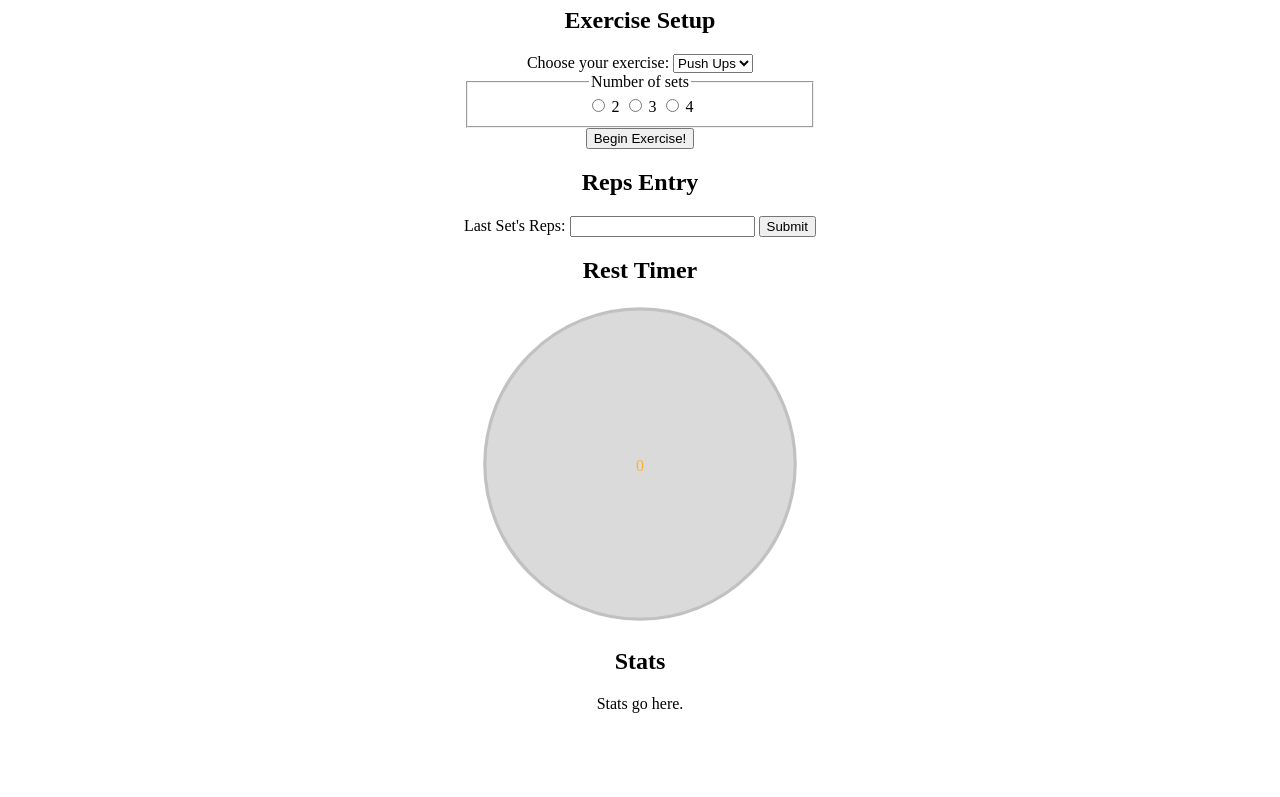
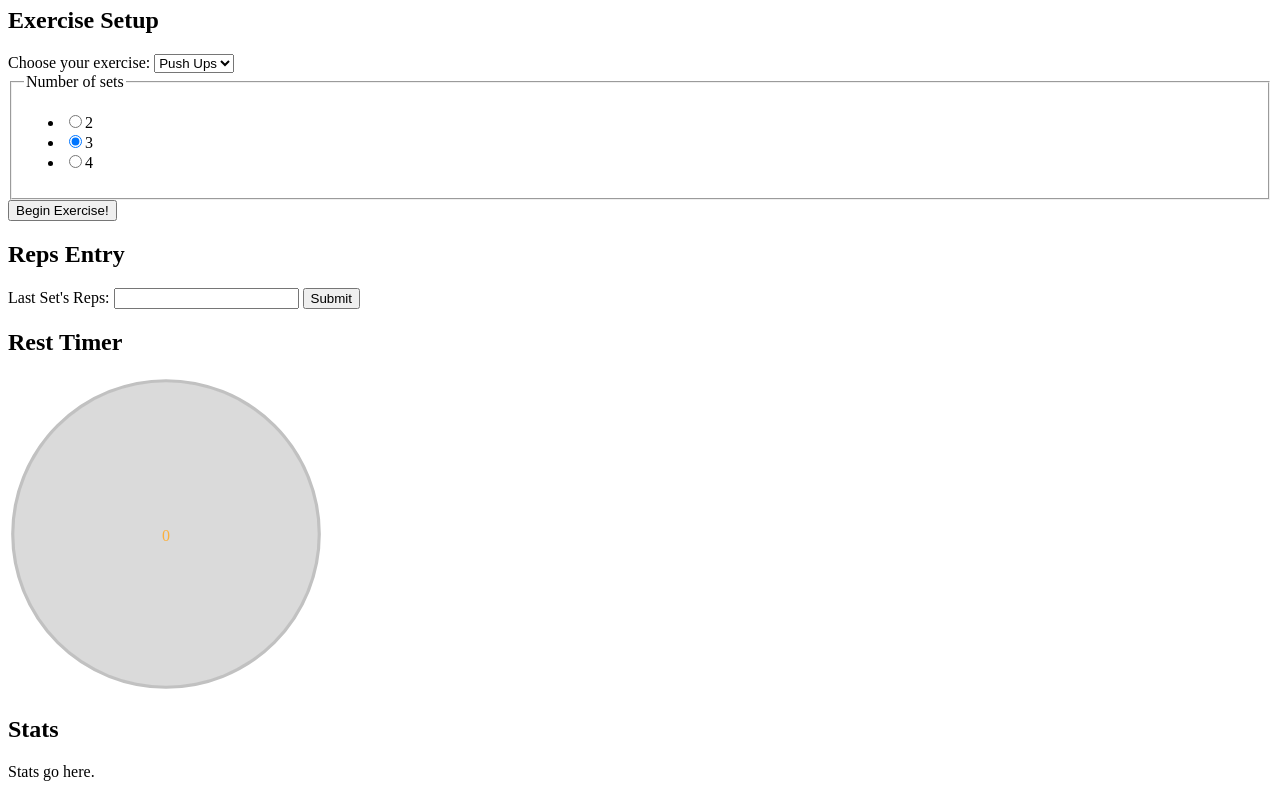
Before and after one commit to nklunder/workout-timer, a plain HTML site: page index.html in a window 1280 px wide. Shown: the part 73-870 px from the top of the page. Before the commit the page ends 802 px from the top, so only its background shows below. Drawn offline with Linux system fonts and the light colour scheme.

Commit message:
make it uglier, take out some CSS

```diff
--- a/css/main.css
+++ b/css/main.css
@@ -1,14 +1,4 @@
-body {
-  text-align: center;
-  margin: 0 auto;
-}
-
 #countdown-display {
-  margin: 1em auto;
+  margin: 1em 0;
   width: 25%;
 }
-
-fieldset {
-  margin: 0 auto;
-  width: 25%;
-}
--- a/index.html
+++ b/index.html
@@ -20,12 +20,17 @@
     </select>
     <fieldset>
       <legend>Number of sets</legend>
-      <input type="radio" name="sets" id="sets2" value="2">
-      <label for="sets2">2</label>
-      <input type="radio" name="sets" id="sets3" value="3">
-      <label for="sets2">3</label>
-      <input type="radio" name="sets" id="sets3" value="4">
-      <label for="sets2">4</label>
+      <ul>
+        <li>
+          <input type="radio" name="sets" id="sets2" value="2"><label for="sets2">2</label>
+        </li>
+        <li>
+          <input type="radio" name="sets" id="sets3" value="3" checked="checked"><label for="sets3">3</label>
+        </li>
+        <li>
+          <input type="radio" name="sets" id="sets4" value="4"><label for="sets4">4</label>
+        </li>
+      </ul>
     </fieldset>
     <input type="submit" value="Begin Exercise!">
   </form>
--- a/js/app.js
+++ b/js/app.js
@@ -18,6 +18,9 @@ if (!localStorage.workoutData) {
   localStorage.setItem("workoutData", JSON.stringify([]));
 }
 var workoutData = JSON.parse(localStorage.getItem("workoutData"));
+
+var exerciseStartTime,
+    exerciseEndTime;
 
 var todaysWorkout = {
   date: Date.now(),
```
